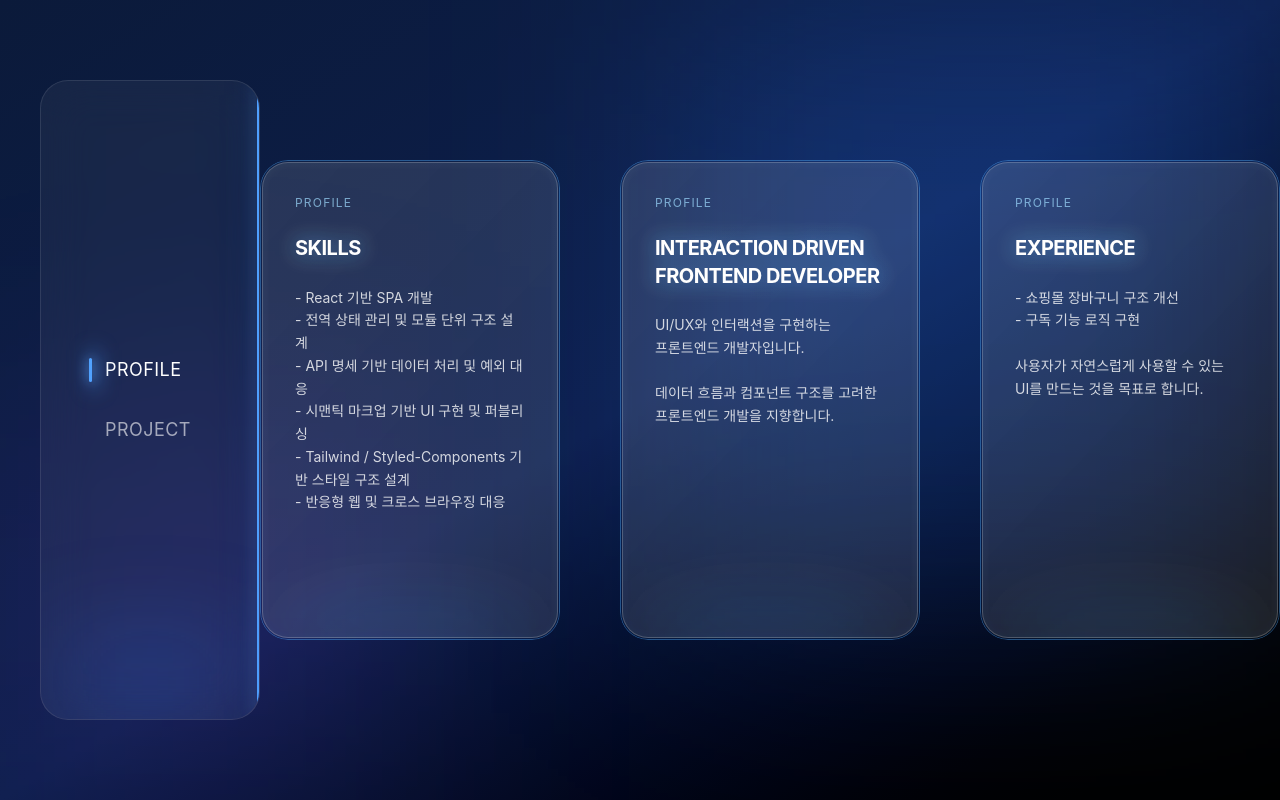
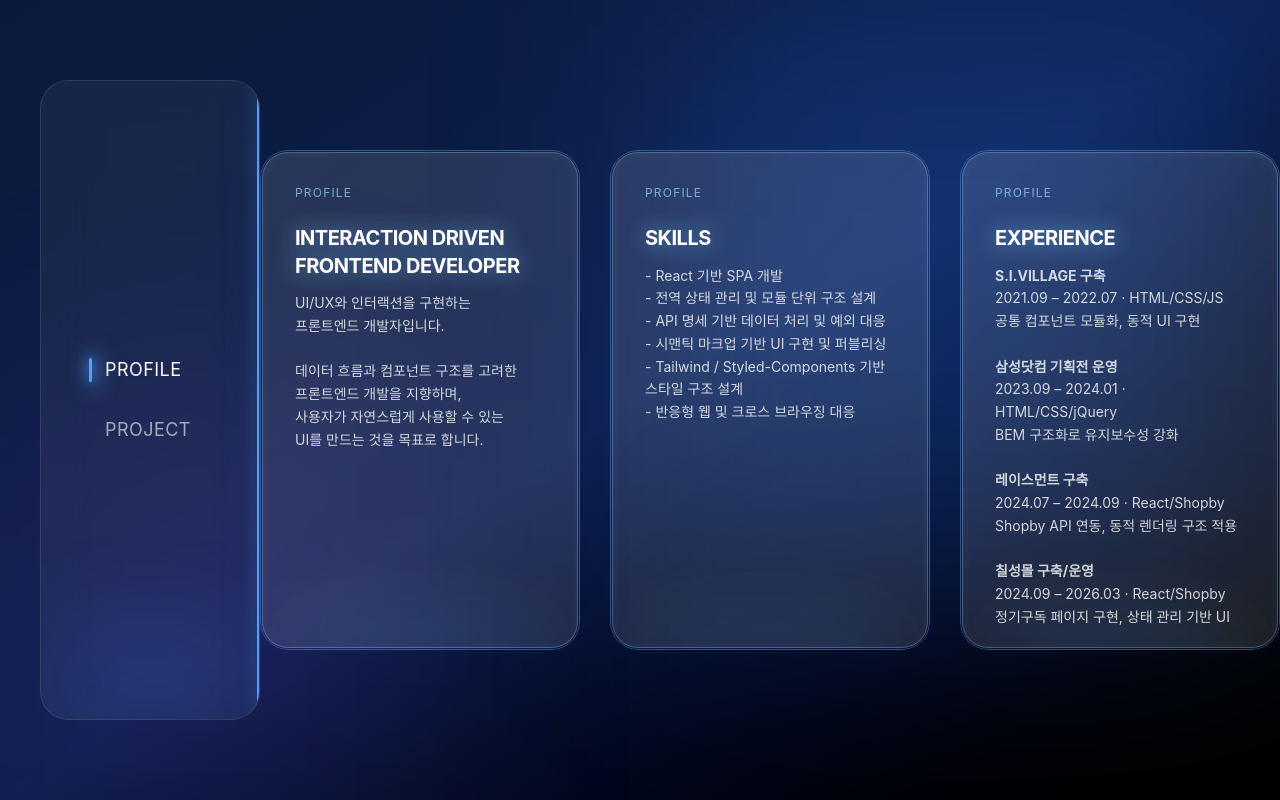
Before and after one commit to ssongseung/ssongseung.github.io, a React (Vite) app: page / in a window 1280 px wide. Built offline with nearby package versions, Linux system fonts and the light colour scheme.

Commit message:
프로필 영역 레이아웃 구조 변경

```diff
--- a/src/components/Layout.jsx
+++ b/src/components/Layout.jsx
@@ -11,9 +11,9 @@ const Layout = () => {
   return (
     <div className="relative w-full h-full text-white overflow-hidden md:h-screen min-h-screen">
       <Background />
-      <div className="flex flex-col h-full md:flex-row min-h-[inherit]">
+      <div className="flex flex-col h-full md:flex-row min-h-[inherit] md:items-center">
         <Nav />
-        <main className="flex-1 w-full h-full overflow-hidden">
+        <main className="flex-1 w-full h-full overflow-hidden md:h-[80%]">
           <section className="relative w-full h-full">
             <Outlet />
           </section>
--- a/src/components/Project/CardItem.jsx
+++ b/src/components/Project/CardItem.jsx
@@ -34,7 +34,7 @@ const CardItem = ({ date, tags, type, title, btnColor, img, role, skill, contrib
                 <>
                     <div className="flex flex-col gap-[5px]">
                         <div className="w-full rounded-[12px] overflow-hidden">
-                            <img src={img} alt="이미지" />
+                            <img src={img} alt={`${title} 이미지`} />
                         </div>
                         <div>
                             <p className="text-[14px] text-black font-bold">Role</p>
--- a/src/data/profileList.js
+++ b/src/data/profileList.js
@@ -1,4 +1,8 @@
 export const profileList = [
+    {
+        title: `INTERACTION DRIVEN<br /> FRONTEND DEVELOPER`,
+        text: `UI/UX와 인터랙션을 구현하는<br /> 프론트엔드 개발자입니다.<br /><br /> 데이터 흐름과 컴포넌트 구조를 고려한<br/ > 프론트엔드 개발을 지향하며,<br /> 사용자가 자연스럽게 사용할 수 있는<br /> UI를 만드는 것을 목표로 합니다.`,
+    },
     {
         title: "SKILLS",
         text: `
@@ -11,15 +15,20 @@ export const profileList = [
     `,
     },
     {
-        title: `INTERACTION DRIVEN<br /> FRONTEND DEVELOPER`,
-        text: `UI/UX와 인터랙션을 구현하는<br /> 프론트엔드 개발자입니다.<br /><br /> 데이터 흐름과 컴포넌트 구조를 고려한<br /> 프론트엔드 개발을 지향합니다.`,
-    },
-    {
         title: "EXPERIENCE",
         text: `
-    - 쇼핑몰 장바구니 구조 개선<br />
-    - 구독 기능 로직 구현<br /><br />
-    사용자가 자연스럽게 사용할 수 있는<br /> UI를 만드는 것을 목표로 합니다.
+    <b>S.I.VILLAGE 구축</b><br />
+    2021.09 – 2022.07 · HTML/CSS/JS<br />
+    공통 컴포넌트 모듈화, 동적 UI 구현<br /><br />
+    <b>삼성닷컴 기획전 운영</b><br />
+    2023.09 – 2024.01 · HTML/CSS/jQuery<br />
+    BEM 구조화로 유지보수성 강화<br /><br />
+    <b>레이스먼트 구축</b><br />
+    2024.07 – 2024.09 · React/Shopby<br />
+    Shopby API 연동, 동적 렌더링 구조 적용<br /><br />
+    <b>칠성몰 구축/운영</b><br />
+    2024.09 – 2026.03 · React/Shopby<br />
+    정기구독 페이지 구현, 상태 관리 기반 UI
     `,
     },
 ];
--- a/src/data/projectList.js
+++ b/src/data/projectList.js
@@ -217,7 +217,7 @@ export const projectList = [
                 title: "삼성닷컴 Global Roll-out",
                 type: "blue",
                 btnColor: "blue",
-                url: "https://www.gccare.net/",
+                url: "",
                 img: "/images/project12.jpg",
                 role: "퍼블리싱 및 마크업 작업",
                 skill: "HTML / CSS / jQuery / AEM",
--- a/src/pages/Profile.jsx
+++ b/src/pages/Profile.jsx
@@ -1,5 +1,5 @@
 
-import { useState, useCallback  } from "react";
+import { useCallback  } from "react";
 import { useBreakpoint } from "../hooks/useBreakpoint";
 import { profileList } from '../data/profileList';
 
@@ -35,15 +35,15 @@ const Profile = () => {
   }, [isPC]);
 
   return (
-    <div className="flex-1 flex items-center justify-center h-full px-[20px] md:px-0 md:overflow-y-scroll">
-      <div className="flex gap-[20px] perspective-[1200px] flex-col lg:flex-row md:gap-[60px] md:mt-[300px] lg:md:mt-0">
+    <div className="flex-1 flex items-center justify-center h-full px-[20px] md:items-start md:px-0 md:overflow-y-scroll lg:items-center">
+      <div className="flex gap-[20px] perspective-[1200px] flex-col lg:flex-row md:gap-[30px]">
         {profileList.map((item, index) => {
           return (
             <div
               key={index}
               onMouseMove={handleMouseMove}
               onMouseLeave={handleMouseLeave}
-              className="relative w-full h-[380px] rounded-[28px] p-[2px] transition-transform duration-200 brightness-110 transform-gpu will-change-transform md:w-full md:h-full lg:h-[480px] overflow-hidden"
+              className="relative w-full h-full rounded-[28px] p-[2px] transition-transform duration-200 brightness-110 transform-gpu will-change-transform md:w-full md:h-full lg:h-[500px] overflow-hidden"
               style={{ transformStyle: "preserve-3d" }}
             >
               {/* 네온 테두리 */}
@@ -70,7 +70,7 @@ const Profile = () => {
 
                 <div>
                   <h2
-                    className="text-xl font-bold mb-6 leading-snug tracking-tight drop-shadow-[0_0_10px_rgba(96,165,250,0.6)]"
+                    className="text-xl font-bold mb-3 leading-snug tracking-tight drop-shadow-[0_0_10px_rgba(96,165,250,0.6)]"
                     dangerouslySetInnerHTML={{ __html: item.title }}
                   />
                   <p
```
Also changed, not shown: 1 other file (tests, documents, lock files or other folders).
